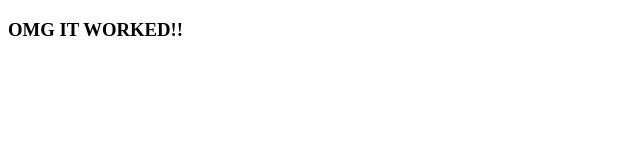
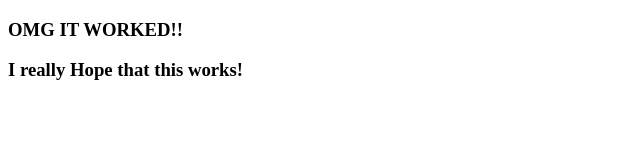
Before and after one commit to KevinPFleming/KPF-Guitar, a website: page photos.html in a window 1280 px wide. Shown: the whole page, without its empty margins (0-640 px from the left). Drawn offline with Linux system fonts and the light colour scheme.

Commit message:
Ultra Commit

```diff
--- a/photos.html
+++ b/photos.html
@@ -7,5 +7,6 @@
 </head>
 <body>
     <h3> OMG IT WORKED!!</h3>
+    <h3>I really Hope that this works!</h3>
 </body>
 </html>
```
